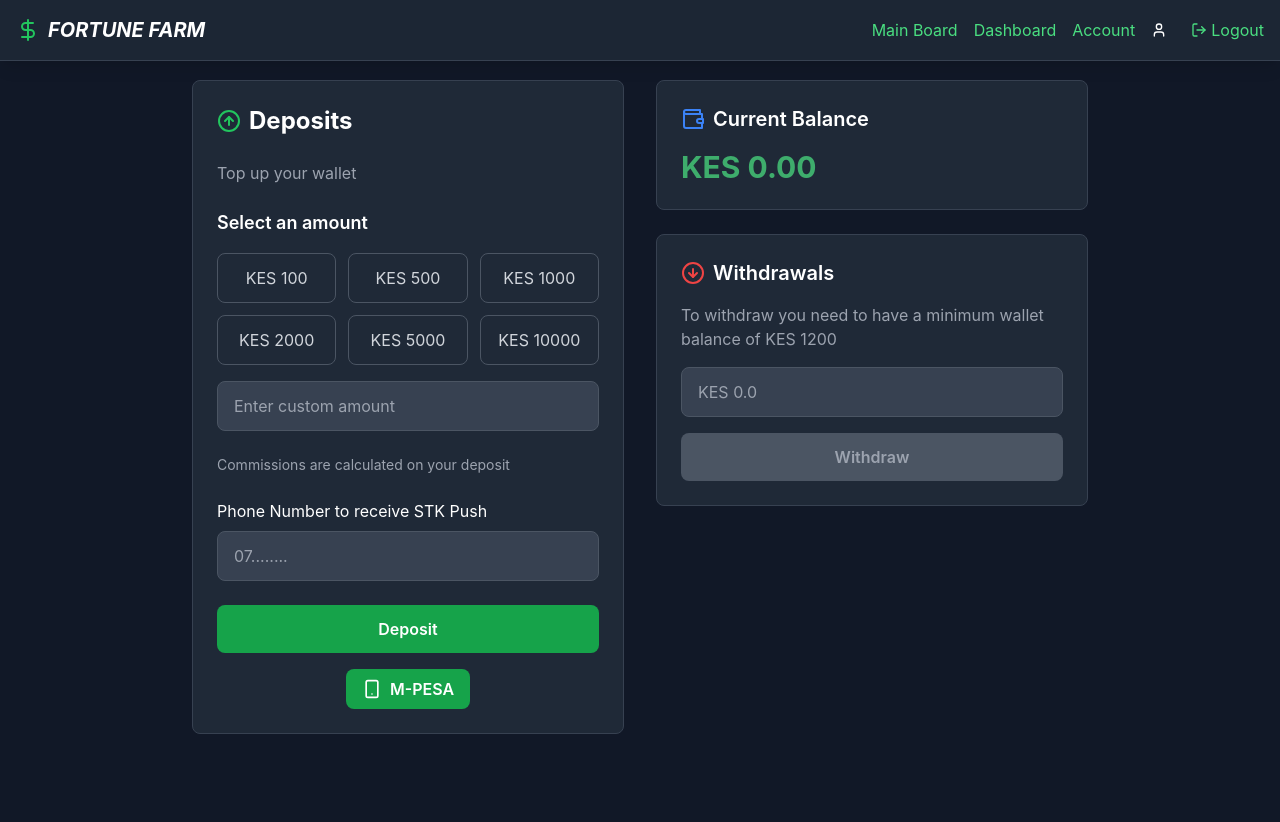
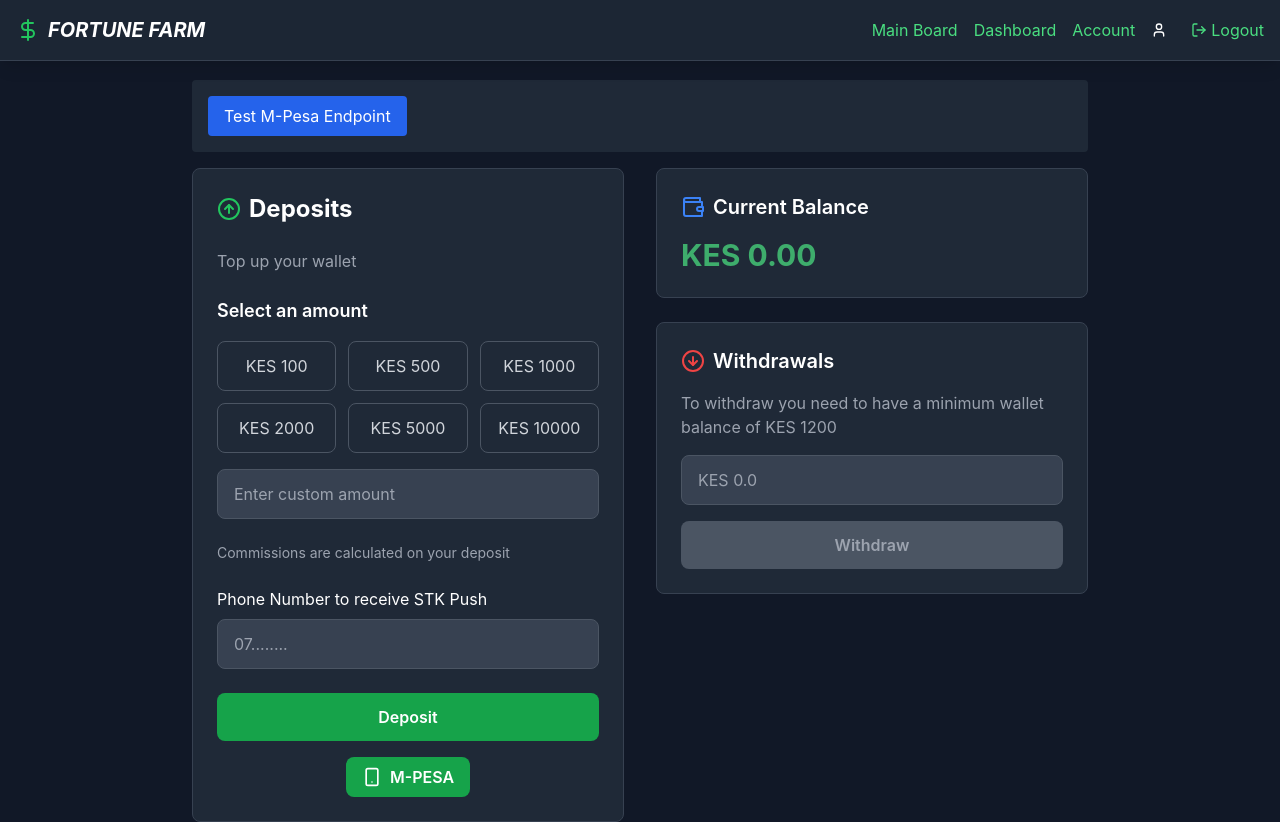
Before and after one commit to Rotz-kirwa/Fortune-Farm-v2, a React (Vite) app in the folder frontend/: page /deposit in a window 1280 px wide. Before the commit the page ends 800 px from the top, so only its background shows below. Built offline with nearby package versions, Linux system fonts and the light colour scheme; sample sign-in values are in the browser's storage.

Commit message:
Add M-Pesa endpoint test component

```diff
--- /dev/null
+++ b/frontend/src/components/TestMpesa.jsx
@@ -0,0 +1,29 @@
+import { useState } from 'react';
+import api from '../services/api';
+
+const TestMpesa = () => {
+  const [result, setResult] = useState('');
+
+  const testMpesaEndpoint = async () => {
+    try {
+      const response = await api.get('/mpesa/test');
+      setResult('✅ M-Pesa endpoint working: ' + JSON.stringify(response.data));
+    } catch (error) {
+      setResult('❌ M-Pesa endpoint failed: ' + error.message);
+    }
+  };
+
+  return (
+    <div className="bg-gray-800 p-4 rounded mb-4">
+      <button
+        onClick={testMpesaEndpoint}
+        className="bg-blue-600 text-white px-4 py-2 rounded mr-4"
+      >
+        Test M-Pesa Endpoint
+      </button>
+      {result && <p className="text-white mt-2">{result}</p>}
+    </div>
+  );
+};
+
+export default TestMpesa;
--- a/frontend/src/pages/Deposit.jsx
+++ b/frontend/src/pages/Deposit.jsx
@@ -1,6 +1,7 @@
 import { useState } from 'react';
 import { Smartphone, Wallet, ArrowUpCircle, ArrowDownCircle } from 'lucide-react';
 import { useBalance } from '../context/BalanceContext';
+import TestMpesa from '../components/TestMpesa';
 
 const Deposit = () => {
   const { balance, invest } = useBalance();
@@ -38,6 +39,7 @@
   return (
     <div className="min-h-screen bg-gray-900 pt-20 px-4">
       <div className="max-w-4xl mx-auto">
+        <TestMpesa />
         <div className="grid grid-cols-1 lg:grid-cols-2 gap-8">
 
           {/* Deposit Section */}
```
